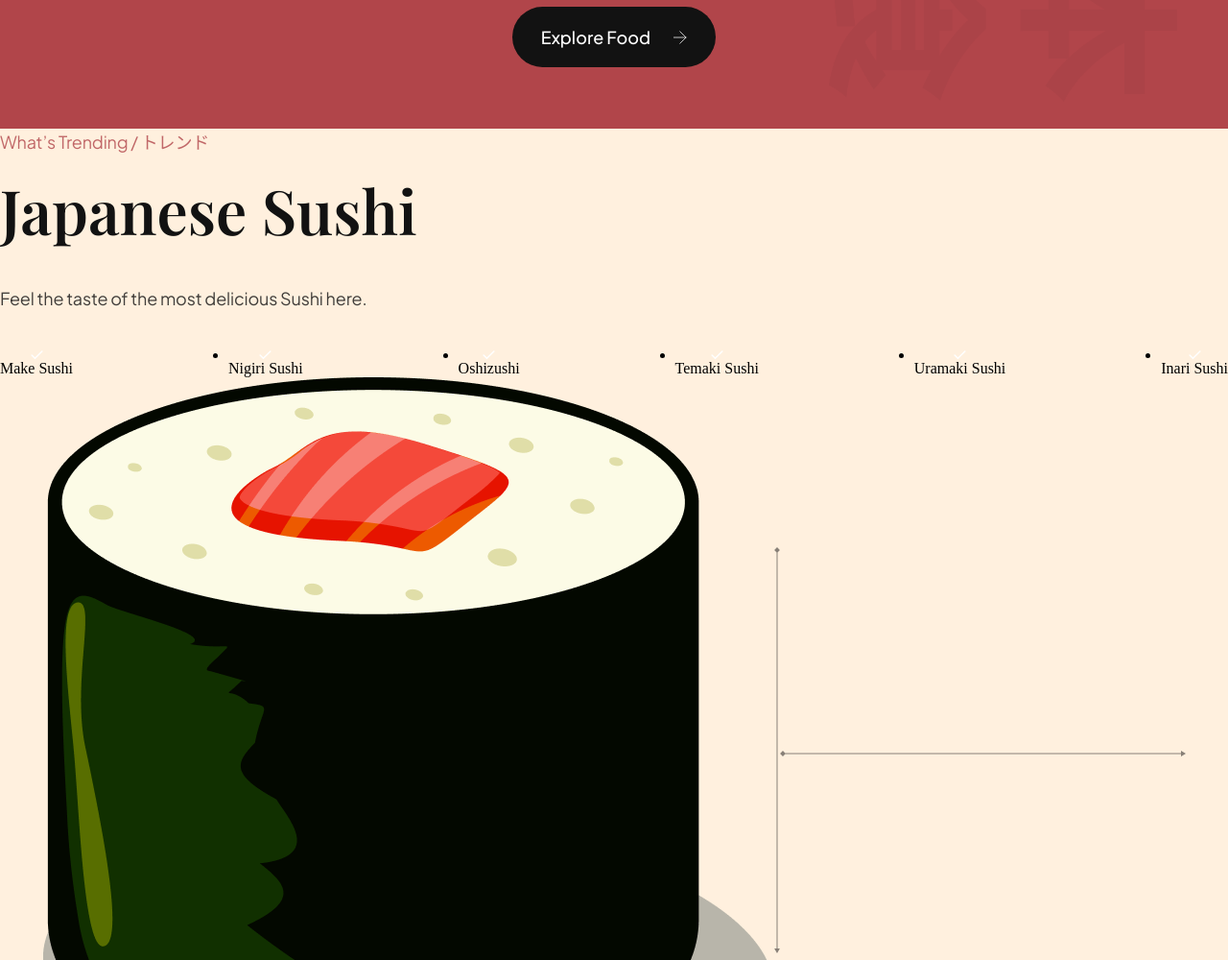
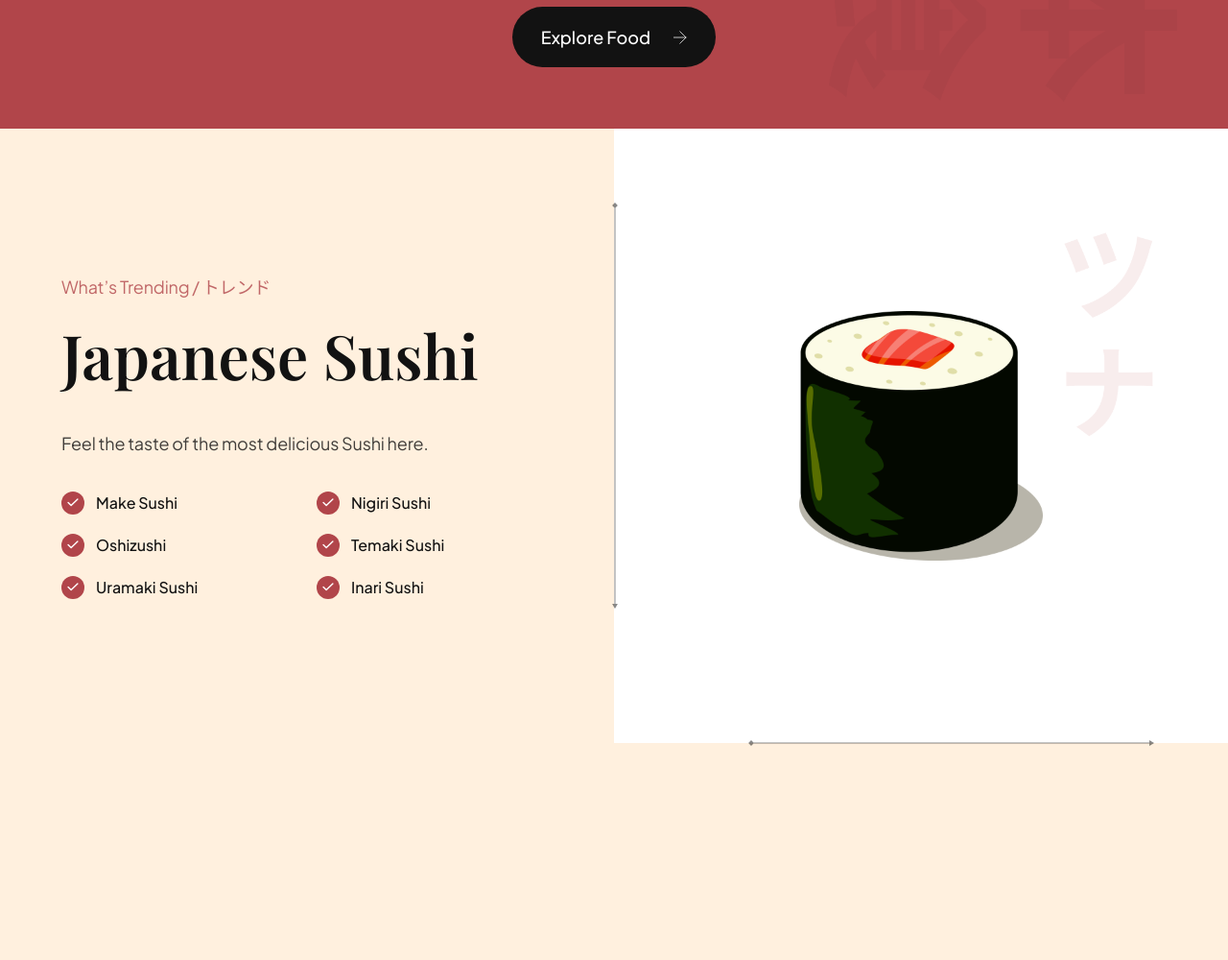
Before and after one commit to tanbir-hossen/sushi, a website built with Vite: page index.html in a window 1280 px wide. Shown: the part 2280-3280 px from the top of the page at 96% size. After the commit the page ends 3061 px from the top, so only its background shows below. Built offline with nearby package versions, Linux system fonts and the light colour scheme.

Commit message:
Style Japanese sushi section

```diff
--- a/css/sections/trending.css
+++ b/css/sections/trending.css
@@ -0,0 +1,161 @@
+
+.trending {
+    position: relative;
+
+    display: flex;
+    flex-direction: column;
+    overflow: hidden;
+  }
+
+  .trending__discover {
+    position: absolute;
+    top: 44%;
+    left: 44%;
+    z-index: 1;
+
+    width: 160px;
+    height: 160px;
+
+    border-radius: 100%;
+    background-color: var(--secondary-color);
+    cursor: pointer;
+
+    display: flex;
+    justify-content: center;
+    align-items: center;
+  }
+
+  .trending__discover p {
+    font-size: 18px;
+    font-weight: 500;
+    font-family: var(--plus-jakarta-sans);
+
+    text-transform: uppercase;
+    color: #fff;
+  }
+
+  .trending-sushi,
+  .trending-drink {
+    width: 100%;
+    min-height: 640px;
+
+    display: flex;
+    flex-direction: row;
+  }
+
+  .trending__content {
+    flex: 1;
+    display: flex;
+    justify-content: center;
+    flex-direction: column;
+
+    padding: 32px 64px;
+  }
+
+  .trending__list {
+    list-style: none;
+
+    flex-wrap: wrap;
+    gap: 20px;
+  }
+
+  .trending__list li {
+    flex: 1;
+    display: flex;
+    align-items: center;
+    flex-direction: row;
+    gap: 12px;
+
+    min-width: 210px;
+  }
+
+  .trending__icon {
+    width: 24px;
+    height: 24px;
+
+    border-radius: 100%;
+    background-color: var(--primary-color);
+  }
+
+  .trending__icon img {
+    width: 50%;
+    height: 50%;
+    object-fit: contain;
+  }
+
+  .trending__list p {
+    flex: 1;
+    font-size: 16px;
+    font-weight: 500;
+    font-family: var(--plus-jakarta-sans);
+
+    color: var(--secondary-color);
+  }
+
+  .trending__image {
+    flex: 1;
+
+    position: relative;
+    padding: 32px 64px;
+
+    background-color: var(--color-white);
+    background-repeat: no-repeat;
+    background-size: contain;
+    background-position: center;
+  }
+
+  .trending-sushi .trending__image {
+    background-image: url("../../assets/japanese_sushi.png");
+  }
+
+  .trending-drink .trending__image {
+    background-image: url("../../assets/japanese_drinks.png");
+  }
+
+  .trending__image img {
+    width: 254px;
+    height: 260px;
+    object-fit: contain;
+  }
+
+  /* Arrows */
+  .trending__arrow {
+    position: absolute;
+    z-index: 1;
+  }
+
+  .trending__arrow img {
+    object-fit: contain;
+  }
+
+  .trending__arrow-left {
+    left: -2.5px;
+    top: 12%;
+  }
+
+  .trending__arrow-left img,
+  .trending__arrow-top img {
+    width: auto;
+    height: 100%;
+  }
+
+  .trending__arrow-top {
+    top: -10.5px;
+    left: 12%;
+  }
+
+  .trending__arrow-bottom {
+    bottom: -6.5px;
+    right: 12%;
+  }
+
+  .trending__arrow-bottom img,
+  .trending__arrow-right img {
+    width: 100%;
+    height: auto;
+  }
+
+  .trending__arrow-right {
+    right: -2.5px;
+    bottom: 12%;
+  }
--- a/css/style.css
+++ b/css/style.css
@@ -6,8 +6,8 @@
 @import url("./sections/hero.css");
 @import url("./sections/about.css");
 @import url("./sections/popular.css");
-/* @import url("./sections/trending.css");
-@import url("./sections/subscribe.css");
+@import url("./sections/trending.css");
+/* @import url("./sections/subscribe.css");
 @import url("./sections/footer.css"); */
 
 
@@ -48,3 +48,61 @@
     text-decoration: none;
     color: inherit;
   }
+
+  .flex-center {
+    display: flex;
+    justify-content: center;
+    align-items: center;
+  }
+
+  .flex-between {
+    display: flex;
+    justify-content: space-between;
+    align-items: center;
+  }
+
+  .sushi__subtitle {
+    font-size: 18px;
+    font-weight: 400;
+    font-family: var(--plus-jakarta-sans);
+
+    color: var(--primary-color);
+    opacity: 0.8;
+
+    letter-spacing: -0.01em;
+  }
+
+  .sushi__title {
+    font-size: 64px;
+    font-weight: 600;
+    font-family: var(--playfair-display);
+
+    color: var(--secondary-color);
+
+    margin-top: 16px;
+  }
+
+  .sushi__description {
+    font-size: 18px;
+    font-weight: 400;
+    font-family: var(--plus-jakarta-sans);
+
+    line-height: 36px;
+    letter-spacing: -0.01em;
+
+    color: var(--secondary-color);
+    opacity: 0.8;
+
+    margin: 32px 0px;
+  }
+
+  /* Hide scrollbar for Chrome, Safari and Opera */
+  .sushi__hide-scrollbar::-webkit-scrollbar {
+    display: none;
+  }
+
+  /* Hide scrollbar for IE, Edge and Firefox */
+  .sushi__hide-scrollbar {
+    -ms-overflow-style: none; /* IE and Edge */
+    scrollbar-width: none; /* Firefox */
+  }
```
